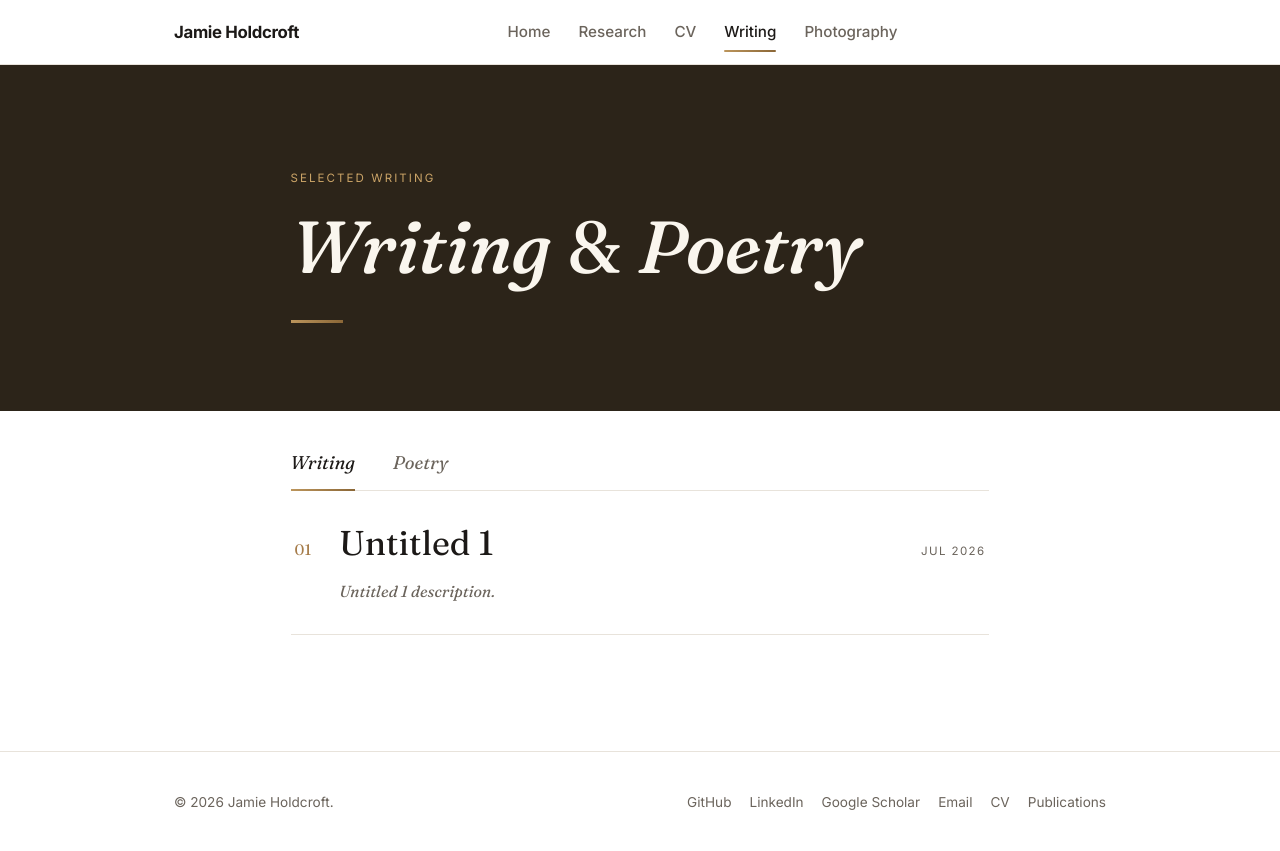
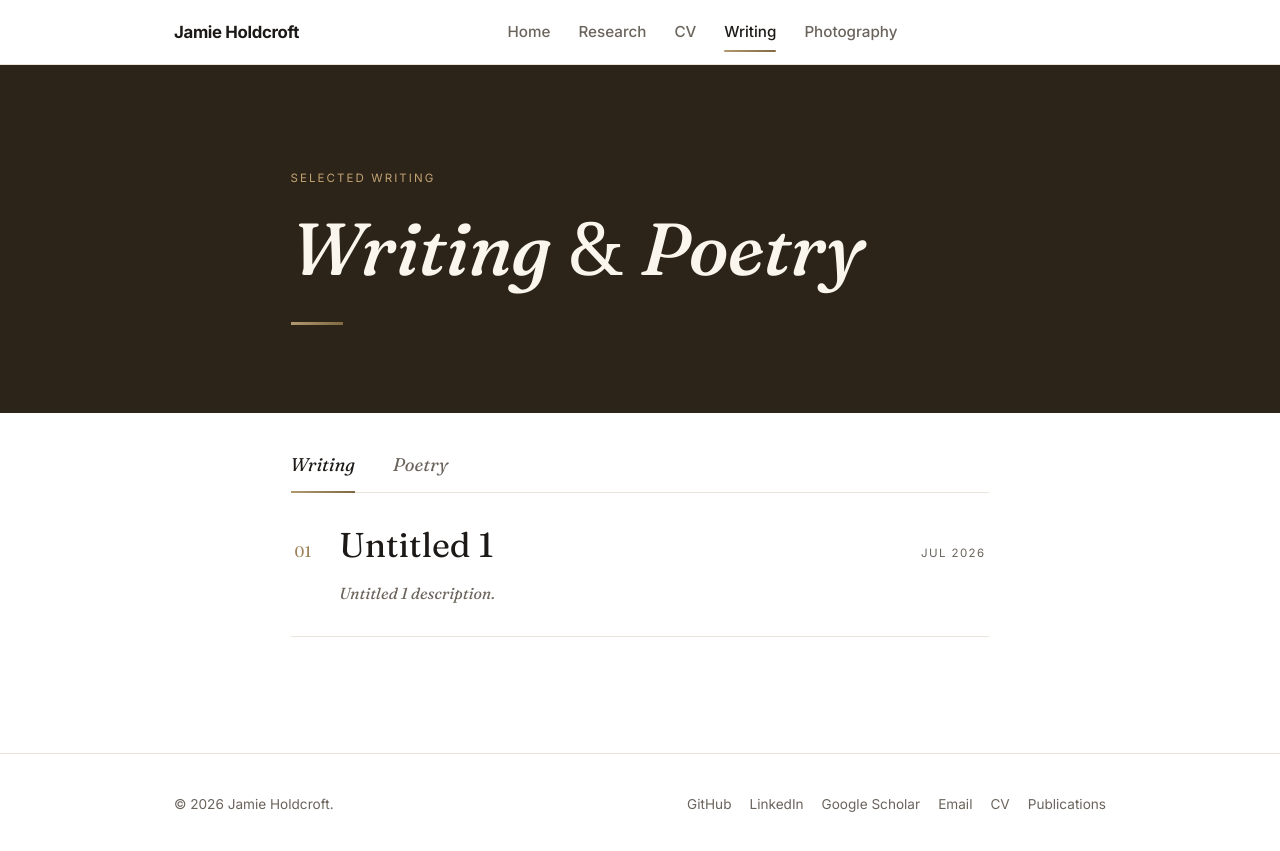
Before and after one commit to JamieHoldcroft/jamieholdcroft.github.io, a Jekyll site: the page built from writing.html, in a window 1280 px wide. Shown: the top 851 px of the page. Built offline with Jekyll 4.4.1, drawn with Linux system fonts in a browser that asks for light colours.

Commit message:
Muted tan accent; plain Georgia ampersand in Writing masthead

```diff
--- a/css/style.css
+++ b/css/style.css
@@ -15,9 +15,9 @@
   --text-muted: #6b645c;
   --border: #e8e3db;
 
-  --accent: #a67c4a;      /* tan / camel */
-  --accent-2: #7d5c31;    /* deep tan */
-  --accent-gradient: linear-gradient(135deg, #bd965d 0%, #8a6636 100%);
+  --accent: #9d8158;      /* muted tan */
+  --accent-2: #74603a;    /* deep muted tan */
+  --accent-gradient: linear-gradient(135deg, #b39a6f 0%, #7e6942 100%);
 
   --shadow: 0 10px 30px rgba(40, 30, 20, 0.08);
   --shadow-sm: 0 2px 10px rgba(40, 30, 20, 0.05);
@@ -395,7 +395,7 @@
   padding: 104px 0 88px;
 }
 .writing-hero .eyebrow {
-  color: #cca568;
+  color: #c2a373;
   display: block;
   margin-bottom: 22px;
 }
@@ -408,11 +408,12 @@
   letter-spacing: -0.01em;
   color: #faf6ee;
 }
-/* Keep the ampersand upright & calm, not the swashy italic one. */
+/* Plain ampersand — a normal Georgia "&", not Fraunces's decorative one. */
 .writing-hero h1 .amp {
+  font-family: Georgia, 'Times New Roman', serif;
   font-style: normal;
   font-weight: 400;
-  padding: 0 0.04em;
+  padding: 0 0.06em;
 }
 .writing-hero .amp-rule {
   width: 52px;
```
Also changed, not shown: assets/favicon.svg.
